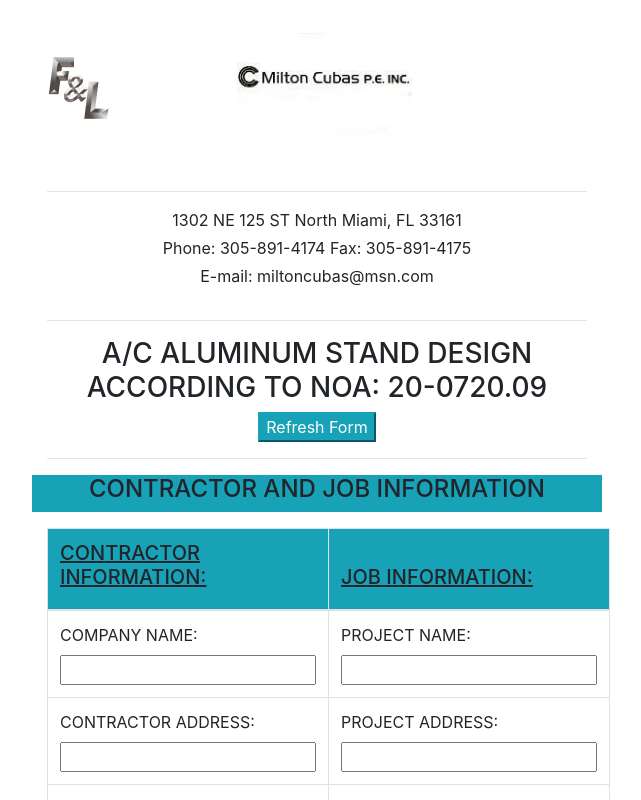
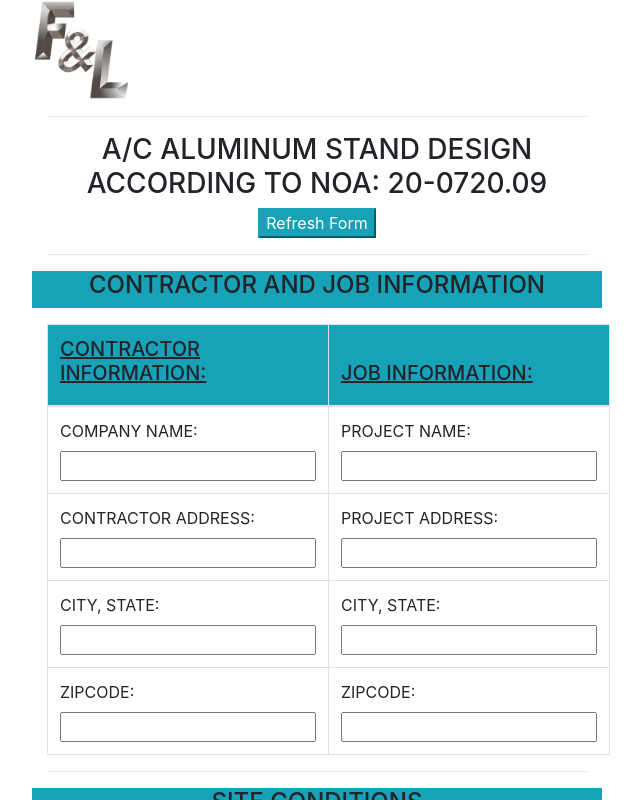
Before and after one commit to acuba001/F-L-A-C-Aluminum-Stand-Design-NOA, a React (Create React App) app: page / in a window 1280 px wide. Shown: the top 800 px of the page, without its empty margins (323-964 px from the left). Built offline with nearby package versions, Linux system fonts and the light colour scheme.

Commit message:
Removed Milton Cubas and warning below

```diff
--- a/src/components/designs/ACAluminumStand/ACAluminumStand.js
+++ b/src/components/designs/ACAluminumStand/ACAluminumStand.js
@@ -133,7 +133,7 @@ export default class ACAluminumStand extends Component {
                 totalTopArea={totalTopArea}
                 totalFrontArea={totalFrontArea}
               />
-              <h4 className="text-danger">This document is not legally binding without the approval of a certified Professional Engineer</h4>
+              {/* <h4 className="text-danger">This document is not legally binding without the approval of a certified Professional Engineer</h4> */}
             </div>
           </div>
         </div>
--- a/src/components/designs/Header.js
+++ b/src/components/designs/Header.js
@@ -1,28 +1,12 @@
 import React from 'react'
 
 import img1 from './cropped-F-L-logo-1.webp'
-import img2 from './download.jpg'
 
 export default function Header() {
   return (
     <React.Fragment>
-      <div className="row align-items-center">
-        <div className="col-4">
-          <img src={img1} alt="F&L Aluminum" style={{ width: "40%" }} />
-        </div>
-        <div className="col">
-          <img src={img2} alt="Milton Cubas PE INC." style={{ width: "50%" }} />
-        </div>
-      </div>
-      <hr/>
-      <div className="row justify-content-center">
-        <p className=" mb-1">1302 NE 125 ST North Miami, FL 33161</p>
-      </div>
-      <div className="row justify-content-center">
-        <p className=" mb-1">Phone: 305-891-4174 Fax: 305-891-4175</p>
-      </div>
-      <div className="row justify-content-center mb-3">
-        <p>E-mail: miltoncubas@msn.com</p>
+      <div className="row text-center">
+        <img src={img1} alt="F&L Aluminum" style={{ maxWidth: "100px" }} />
       </div>
     </React.Fragment>
   )
```
